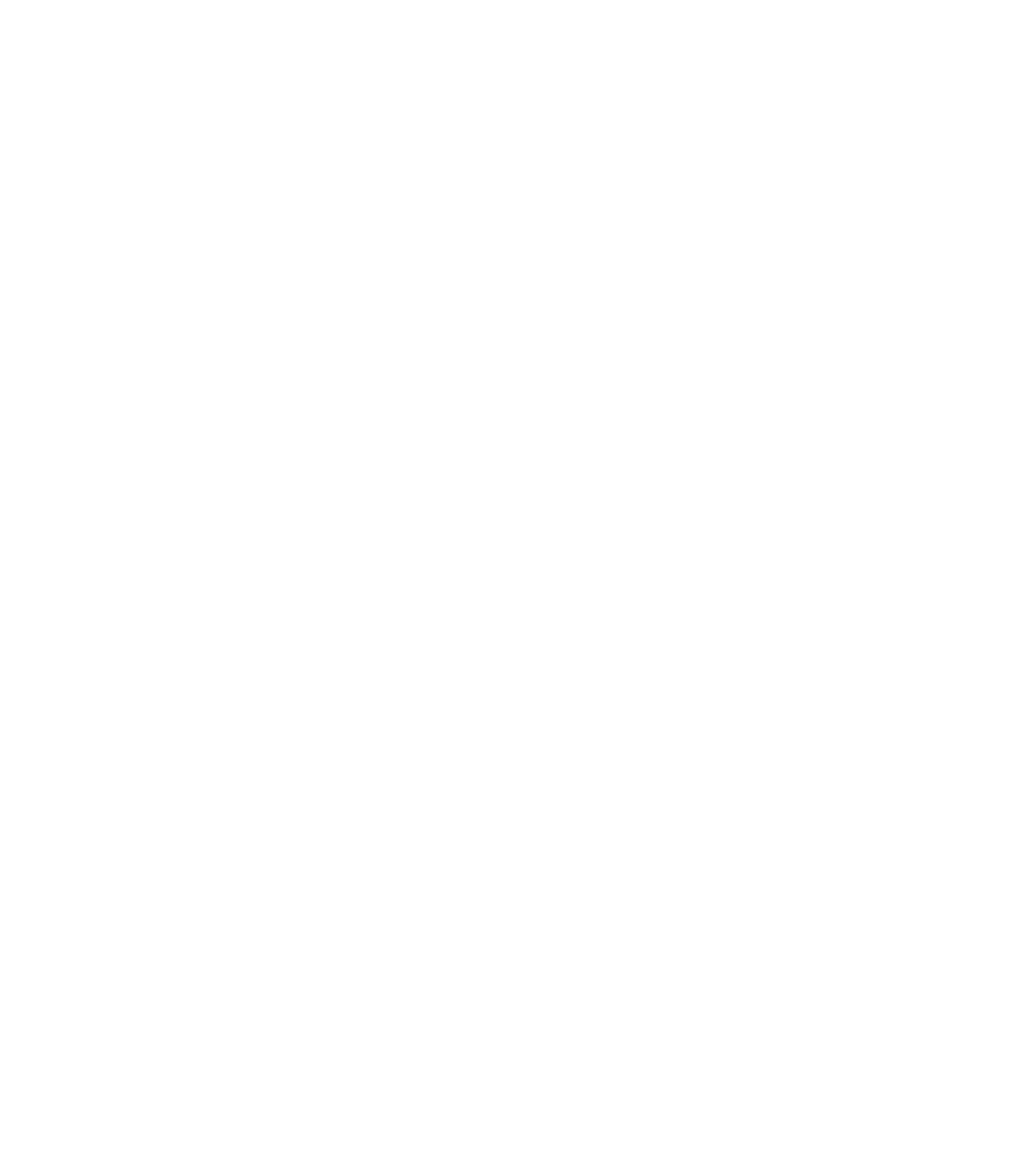
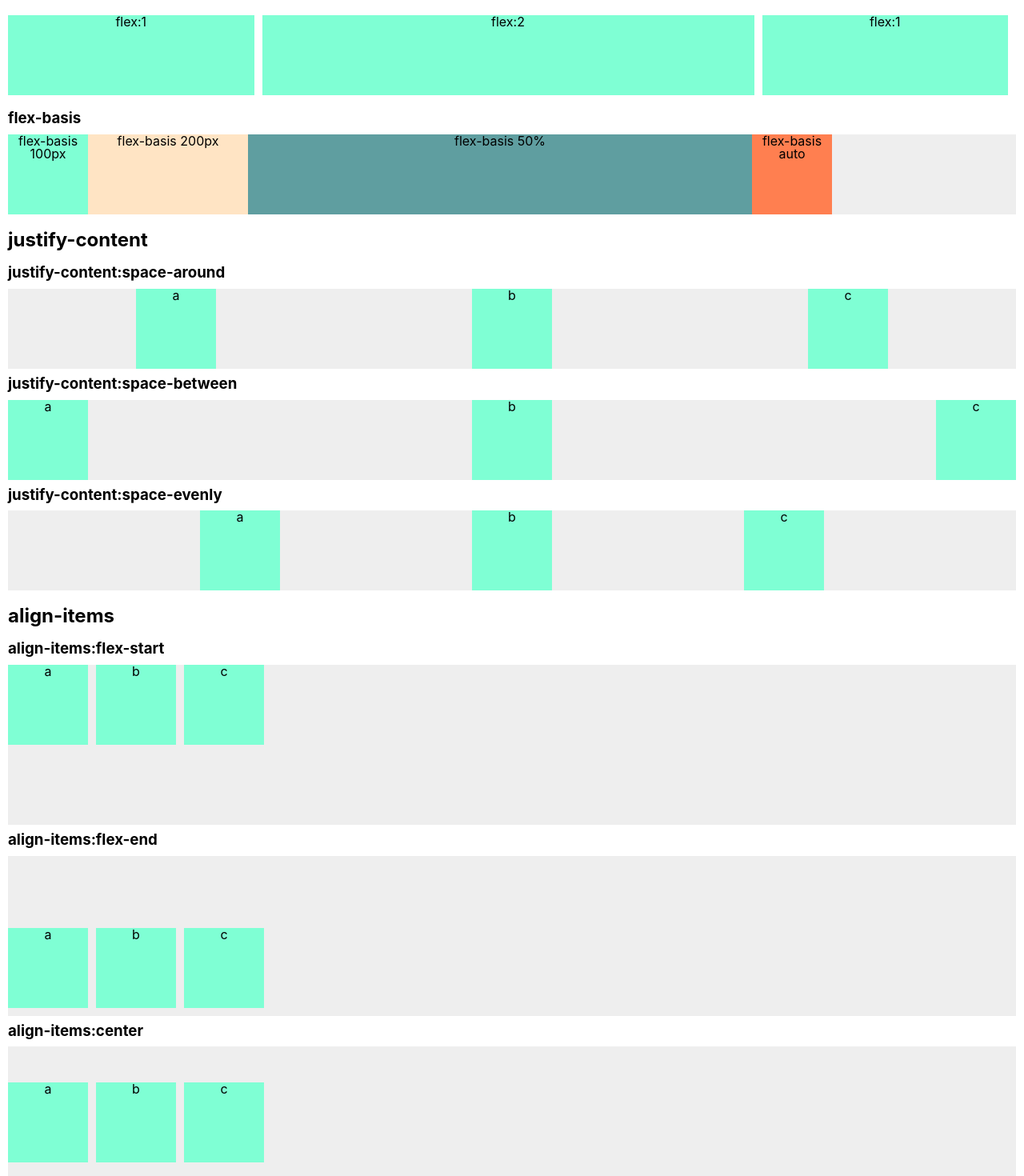
Before and after one commit to saebomp/todayilearned, a React (Create React App) app: page /flexbox in a window 1280 px wide. Shown: the part 680-2150 px from the top of the page at 80% size. Before the commit the page ends 800 px from the top, so only its background shows below. Built offline with nearby package versions, Linux system fonts and the light colour scheme.

Commit message:
feat: add flexbox

```diff
--- a/src/App.css
+++ b/src/App.css
@@ -160,3 +160,103 @@
   height:500px;
   background-color:lightpink;
 }
+
+/*flexbox*/
+.flexbox h2 {
+  margin:20px 0;
+}
+
+.flexbox h3 {
+  margin:10px 0;
+}
+
+.flex-direction {
+  display: flex;
+}
+
+.flex-direction-row {
+  flex-direction: row;
+}
+
+.divbox {
+  width:100px;
+  height:100px;
+  background-color:aquamarine;
+  margin-right:10px;
+  margin-bottom:10px;
+  text-align: center;
+}
+
+.flex-direction-column {
+  flex-direction: column;
+}
+
+.flex1 {
+  flex:1
+}
+
+.flex2 {
+  flex:2
+}
+
+.align-items {
+  display: flex;
+  height:200px;
+  background:#eee
+}
+
+.align-items-flex-start {
+  align-items:flex-start;
+}
+
+.align-items-flex-end {
+  align-items:flex-end;
+}
+
+.align-items-center {
+  align-items:center;
+}
+
+.justify-content {
+  display: flex;
+  background-color: #eee;
+}
+
+.justify-content > div, .flex-basis > div {
+  margin:0
+}
+
+.justify-content-space-around {
+  justify-content: space-around;
+}
+
+.justify-content-space-between {
+  justify-content: space-between;
+}
+
+.justify-content-space-evenly {
+  justify-content: space-evenly;
+}
+
+.flex-basis {
+  background-color: #eee;
+}
+
+.flex-basis-100px {
+  flex-basis:100px
+}
+
+.flex-basis-200px {
+  flex-basis:200px;
+  background-color: bisque;
+}
+
+.flex-basis-50p {
+  flex-basis:50%;
+  background-color: cadetblue;
+}
+
+.flex-basis-auto {
+  flex-basis:auto;
+  background-color:coral;
+}
--- a/src/App.js
+++ b/src/App.js
@@ -19,6 +19,7 @@
 import Formwave from './components/Formwave'
 import SetTimeOut from './components/SetTimeOut'
 import ToggleClassName from './components/ToggleClassName'
+import Flexbox from './components/Flexbox'
 
 function App() {
   return (
@@ -43,6 +44,7 @@
         <Route exact path="/formwave" component={Formwave} />
         <Route exact path="/setTimeOut" component={SetTimeOut} />
         <Route exact path="/toggleClassName" component={ToggleClassName} />
+        <Route exact path="/flexbox" component={Flexbox} />
       </div>
     </Router>
   );
--- a/src/Data.js
+++ b/src/Data.js
@@ -101,4 +101,10 @@
     title : 'toggleClassName',
     component : 'ToggleClassName'
   },
+  {
+    id: 17,
+    path : '/flexbox',
+    title : 'flexbox',
+    component : 'Flexbox'
+  },
 ]
--- /dev/null
+++ b/src/components/Flexbox.js
@@ -0,0 +1,97 @@
+import React, {useState} from 'react';
+
+const styles = {
+  mar: {
+    margin:'10px'
+  },
+}
+
+const Flexbox = () => {
+
+  return (
+    <div style={styles.mar} className="flexbox">
+       <div>
+         <h2>flex-direction</h2>
+         <h3>flex-direction:row</h3>
+         <div className="flex-direction flex-direction-row">
+           <div className="divbox">a</div>
+           <div className="divbox">b</div>
+           <div className="divbox">c</div>
+         </div>
+         <h3>flex-direction:column</h3>
+         <div className="flex-direction flex-direction-column">
+           <div className="divbox">a</div>
+           <div className="divbox">b</div>
+           <div className="divbox">c</div>
+         </div>
+       </div>
+
+       <div>
+         <h2>flex</h2>
+         <div className="flex-direction flex-direction-row">
+           <div className="flex1 divbox">flex:1</div>
+           <div className="flex2 divbox">flex:2</div>
+           <div className="flex1 divbox">flex:1</div>
+         </div>
+       </div>
+
+       <div>
+         <h3>flex-basis</h3>
+         <div className="flex-direction flex-basis">
+           <div className="flex-basis-100px divbox">flex-basis 100px</div>
+           <div className="flex-basis-200px divbox">flex-basis 200px</div>
+           <div className="flex-basis-50p divbox">flex-basis 50%</div>
+           <div className="flex-basis-auto divbox">flex-basis auto</div>
+         </div>
+       </div>
+
+       <div>
+         <h2>justify-content</h2>
+         <h3>justify-content:space-around</h3>
+         <div className="justify-content justify-content-space-around">
+           <div className="divbox">a</div>
+           <div className="divbox">b</div>
+           <div className="divbox">c</div>
+         </div>
+         <h3>justify-content:space-between</h3>
+         <div className="justify-content justify-content-space-between">
+           <div className="divbox">a</div>
+           <div className="divbox">b</div>
+           <div className="divbox">c</div>
+         </div>
+         <h3>justify-content:space-evenly</h3>
+         <div className="justify-content justify-content-space-evenly">
+           <div className="divbox">a</div>
+           <div className="divbox">b</div>
+           <div className="divbox">c</div>
+         </div>
+       </div>
+
+       <div>
+         <h2>align-items</h2>
+         <h3>align-items:flex-start</h3>
+         <div className="align-items align-items-flex-start">
+         <div className="divbox">a</div>
+           <div className="divbox">b</div>
+           <div className="divbox">c</div>
+         </div>
+         <h3>align-items:flex-end</h3>
+         <div className="align-items align-items-flex-end">
+         <div className="divbox">a</div>
+           <div className="divbox">b</div>
+           <div className="divbox">c</div>
+         </div>
+         <h3>align-items:center</h3>
+         <div className="align-items align-items-center">
+         <div className="divbox">a</div>
+           <div className="divbox">b</div>
+           <div className="divbox">c</div>
+         </div>
+       </div>
+    </div>
+    )
+  }
+
+export default Flexbox
+
+//  https://developer.mozilla.org/en-US/docs/Web/CSS/CSS_Flexible_Box_Layout/Basic_Concepts_of_Flexbox
```
